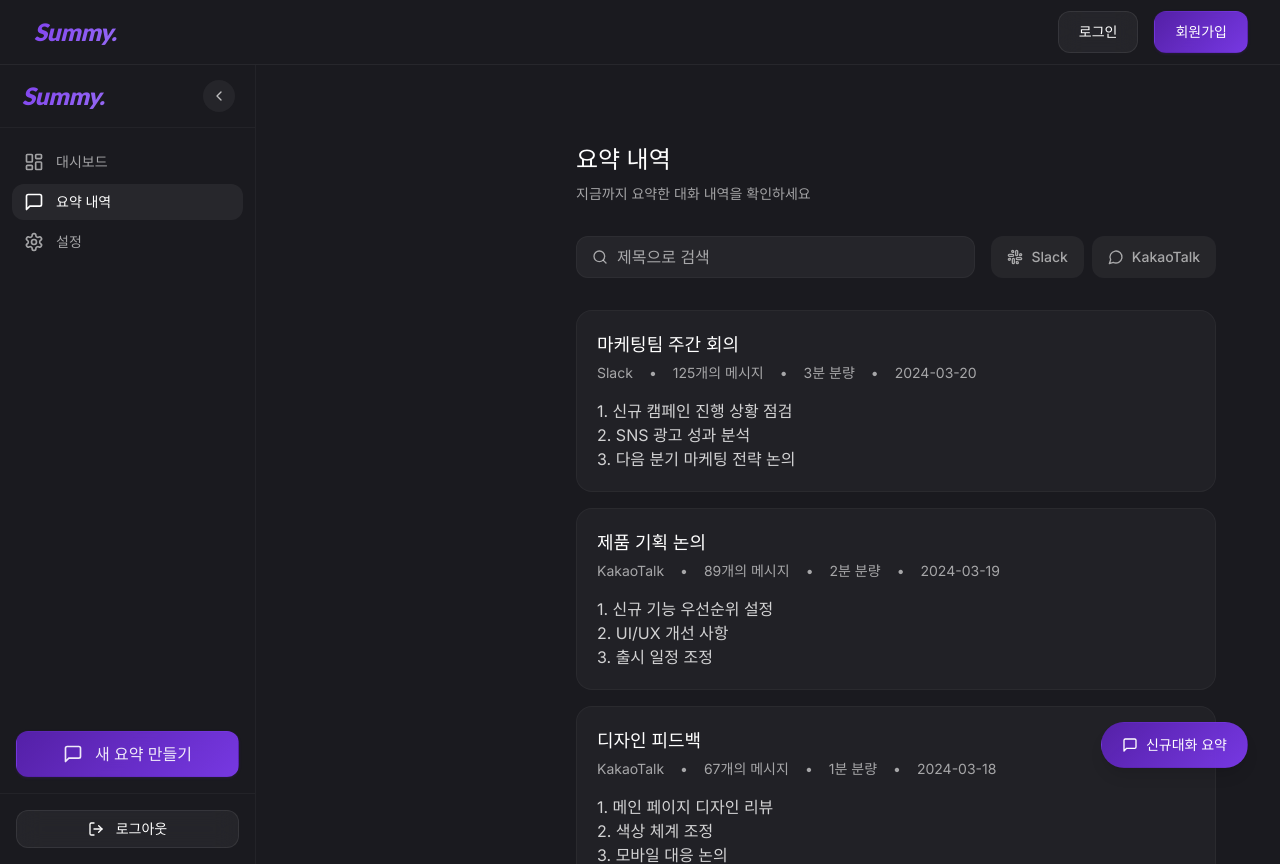
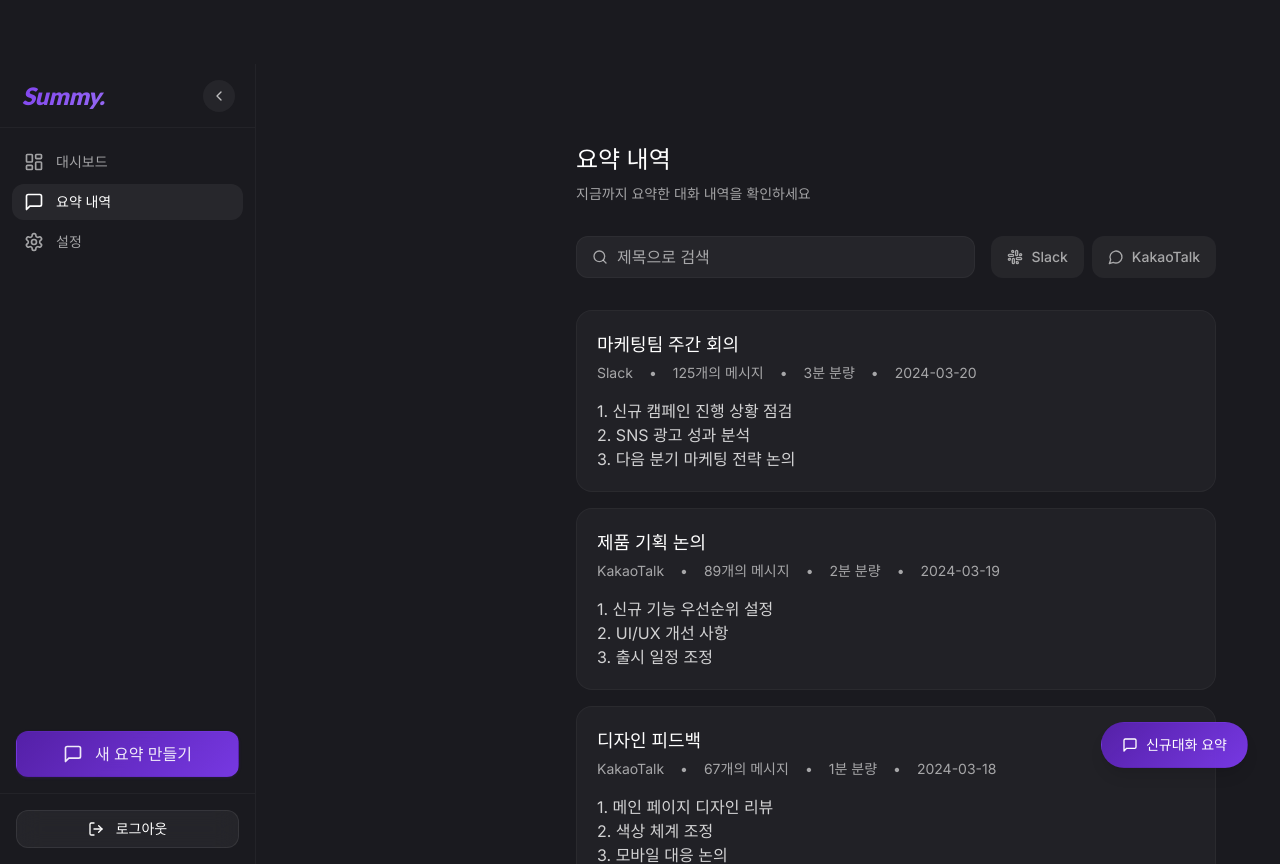
Before and after one commit to FLYLIKEB/summy, a Next.js app: page /dashboard/summaries in a window 1280 px wide. Built offline with nearby package versions, Linux system fonts and the light colour scheme; a web font is replaced by a local one.

Commit message:
Navbar를 첫 페이지에서만 표시하도록 수정 - 클라이언트 컴포넌트 분리

```diff
--- a/app/layout.tsx
+++ b/app/layout.tsx
@@ -2,8 +2,8 @@
 import type { Metadata } from 'next'
 import { Inter, Lato } from 'next/font/google'
 import { ToastProvider } from '@/components/ui/Toast'
-import { Navbar } from '@/components/Navbar'
 import Footer from '@/components/Footer'
+import NavbarWrapper from '@/components/NavbarWrapper'
 
 // 폰트 설정
 const inter = Inter({
@@ -47,7 +47,7 @@
       <body className={`${inter.className} ${inter.variable} ${lato.variable}`}>
         <ToastProvider>
           <div className="flex flex-col min-h-screen">
-            <Navbar />
+            <NavbarWrapper />
             <main className="flex-grow pt-16">
               {children}
             </main>
--- /dev/null
+++ b/components/NavbarWrapper.tsx
@@ -0,0 +1,10 @@
+'use client'
+
+import { usePathname } from 'next/navigation'
+import { Navbar } from '@/components/Navbar'
+
+export default function NavbarWrapper() {
+  const pathname = usePathname()
+  // 첫 페이지(루트 경로)에서만 Navbar 표시
+  return pathname === '/' ? <Navbar /> : null
+}
```
